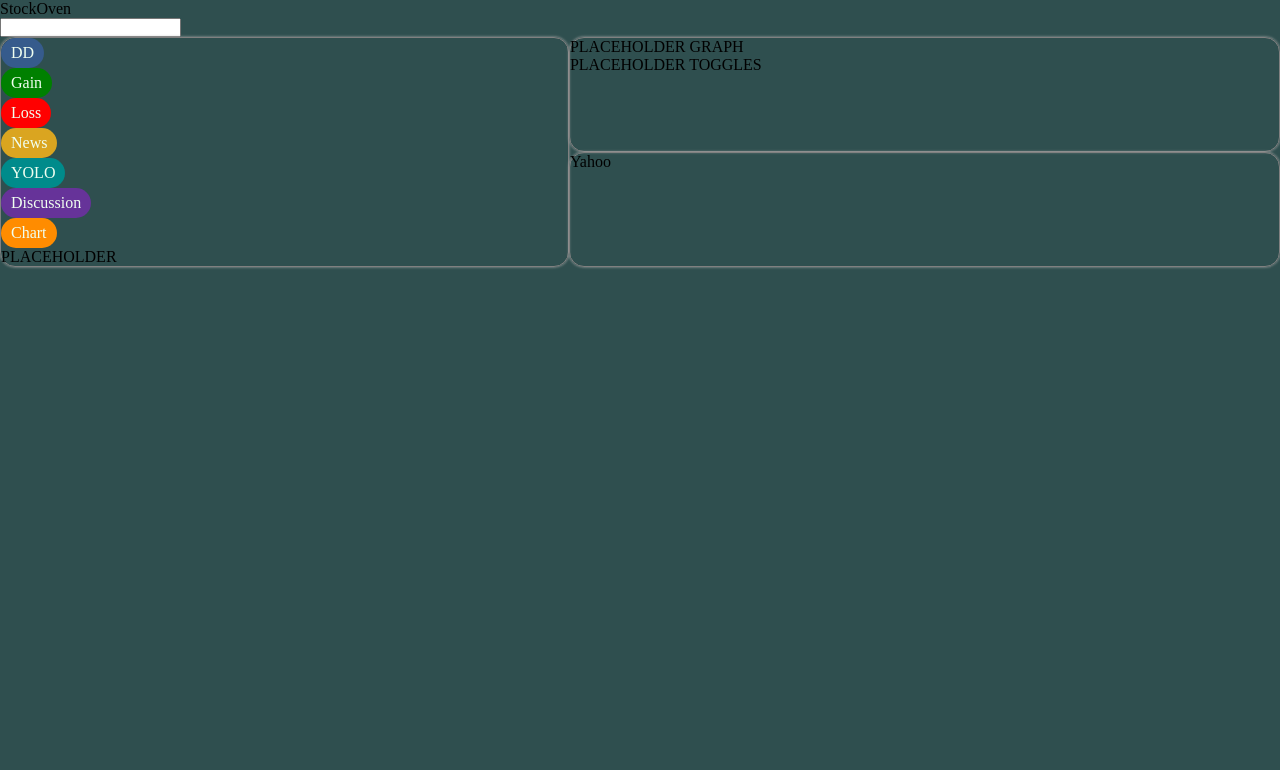
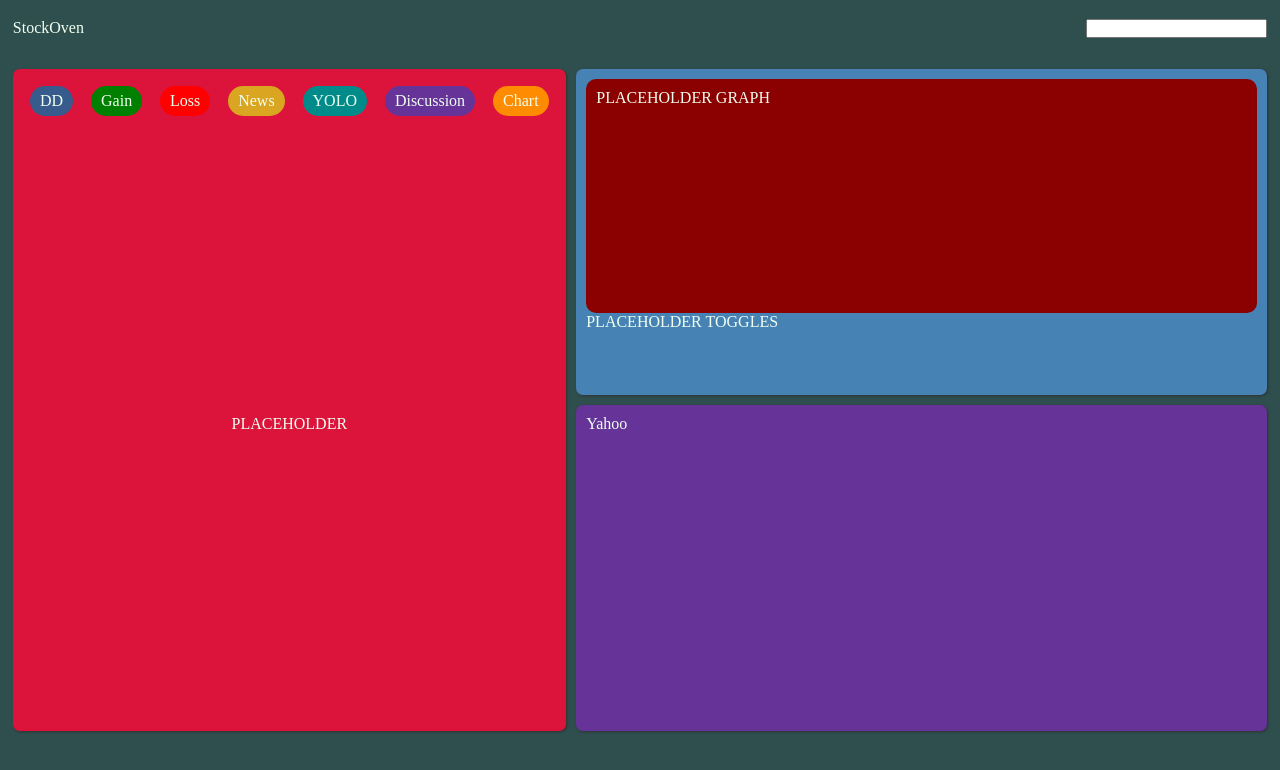
Before and after one commit to krushilnaik/StockOven-MERN-old, a React (Create React App) app: page / in a window 1280 px wide. Shown: the top 770 px of the page. Built offline with nearby package versions, Linux system fonts and the light colour scheme.

Commit message:
add some styling

```diff
--- a/src/views/scss/App.scss
+++ b/src/views/scss/App.scss
@@ -2,6 +2,7 @@
 	padding: 0;
 	margin: 0;
 	box-sizing: border-box;
+	color: honeydew;
 }
 
 body {
@@ -12,35 +13,32 @@ body {
 	background-color: darkslategray;
 }
 
+#root {
+	display: grid;
+	grid-template-rows: 3.5em auto 3.5em;
+	width: 100%;
+	height: 100%;
+
+	> nav {
+		padding: 0 1%;
+		display: flex;
+		flex-direction: row;
+		justify-content: space-between;
+		align-items: center;
+	}
+}
+
 .App {
 	display: grid;
+	gap: 10px;
 	grid-template-columns: 4fr 5fr;
 	grid-template-rows: 1fr 1fr;
 	grid-template-areas: 'reddit graph' 'reddit yahoo';
+	padding: 1%;
 
-	section {
-		border-radius: 15px;
-		border: solid 1px gray;
-		box-shadow: 0 0 3px darkgray;
-	}
-
-	// #reddit {
-	// 	grid-area: reddit;
-
-	// 	.flair-button {
-	// 		border-radius: 15px;
-	// 		background-color: antiquewhite;
-	// 		width: fit-content;
-	// 		padding: 6px 10px;
-	// 		color: honeydew;
-	// 	}
-	// }
-
-	#graph {
-		grid-area: graph;
-	}
-
-	#yahoo {
-		grid-area: yahoo;
+	> section {
+		border-radius: 7px;
+		box-shadow: 1px 1px 3px #303030;
+		padding: 1.5%;
 	}
 }
--- a/src/views/scss/GraphComponent.scss
+++ b/src/views/scss/GraphComponent.scss
@@ -0,0 +1,20 @@
+#graph {
+	grid-area: graph;
+	background-color: steelblue;
+	display: grid;
+	grid-template-rows: auto 4.5em;
+	justify-content: stretch;
+	align-items: stretch;
+
+	.apex-chart {
+		background-color: darkred;
+		border-radius: 10px;
+		padding: 1.5%;
+	}
+
+	.toggles {
+		display: flex;
+		flex-direction: row;
+		justify-content: space-between;
+	}
+}
--- a/src/views/scss/RedditComponent.scss
+++ b/src/views/scss/RedditComponent.scss
@@ -1,5 +1,15 @@
 #reddit {
 	grid-area: reddit;
+	display: grid;
+	grid-template-rows: 3em auto;
+	background-color: crimson;
+	align-items: center;
+	justify-content: stretch;
+
+	.navigation {
+		display: flex;
+		flex-direction: row;
+		justify-content: space-around;
 
 		.flair-button {
 			border-radius: 15px;
@@ -9,3 +19,8 @@
 			color: honeydew;
 		}
 	}
+
+	.viewport {
+		justify-self: center;
+	}
+}
--- a/src/views/scss/YahooComponent.scss
+++ b/src/views/scss/YahooComponent.scss
@@ -0,0 +1,4 @@
+#yahoo {
+	grid-area: yahoo;
+	background-color: rebeccapurple;
+}
```
Lines whose indentation alone changed are shown as unchanged.
